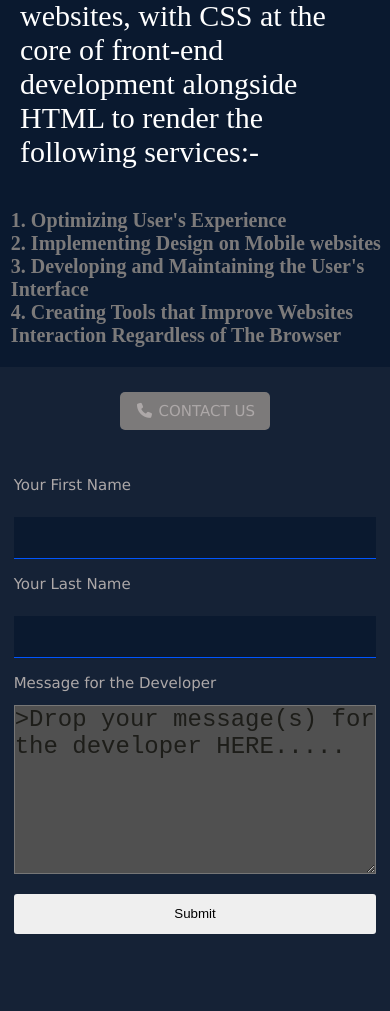
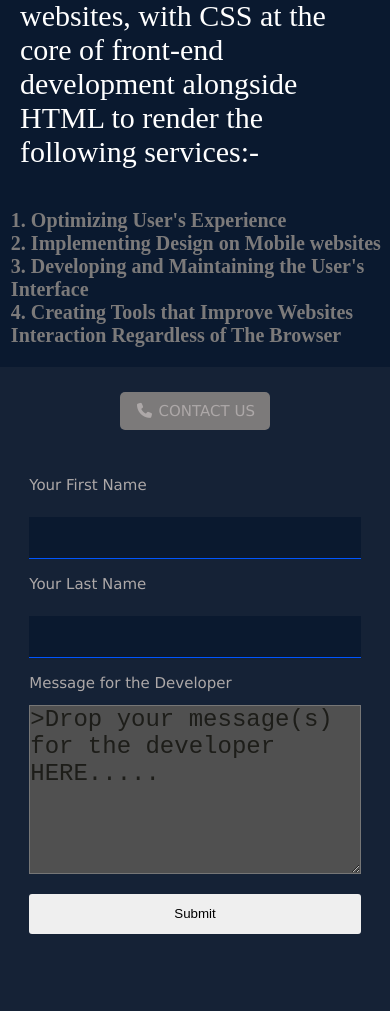
Before and after one commit to devgene15/my-first-porfolio, a plain HTML site: page index.html in a window 390 px wide. Shown: the part 3985-4996 px from the top of the page. Drawn offline with Linux system fonts and the light colour scheme.

Commit message:
Add files via upload

```diff
--- a/styles.css
+++ b/styles.css
@@ -313,7 +313,7 @@ label{
 
 @media screen and (max-width:650px) {
     form {
-        width: 93%;
+        width: 85%;
     }
 
     .contact {
```
